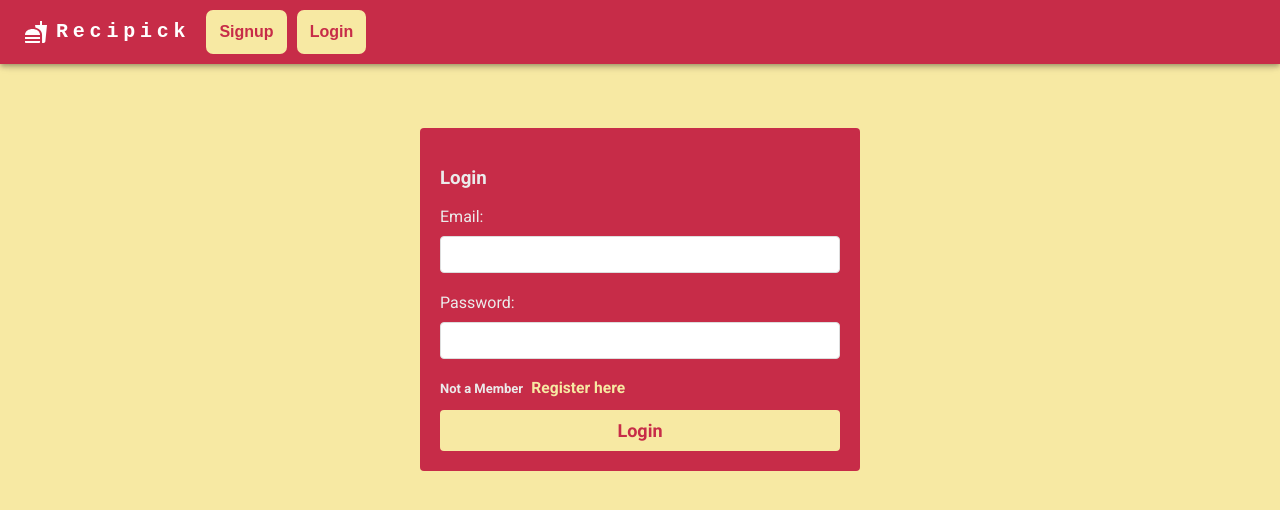
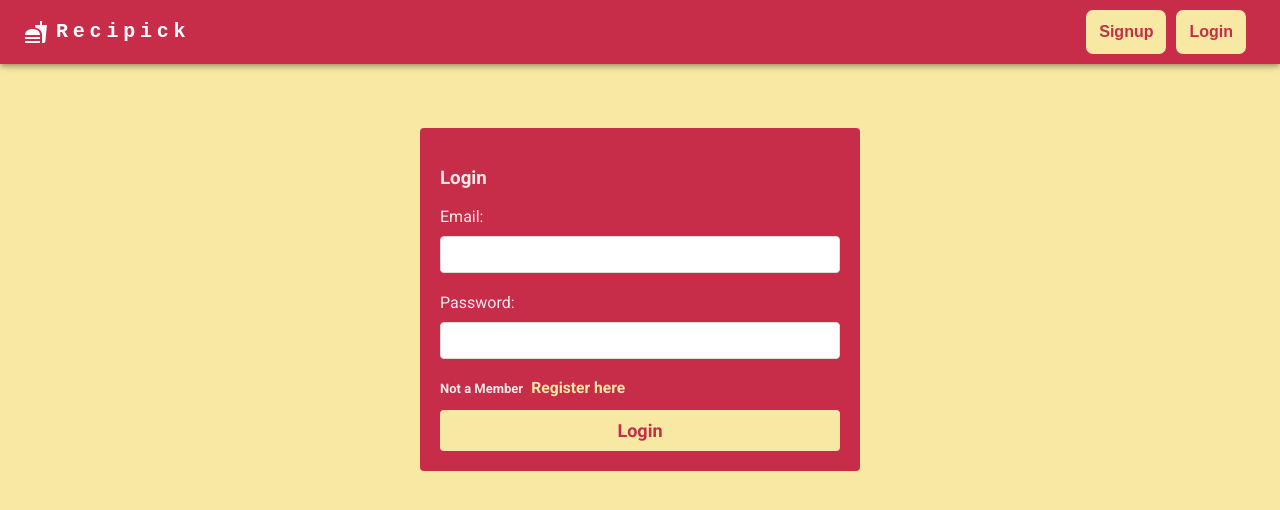
Before and after one commit to Cleverprogrammer-69/RecipeApp, a React (Vite) app in the folder client/: page /login in a window 1280 px wide. Shown: the top 510 px of the page. Built offline with nearby package versions, Linux system fonts and the light colour scheme; a web font is replaced by a local one.

Commit message:
fixed navbar

```diff
--- a/client/src/App.jsx
+++ b/client/src/App.jsx
@@ -26,7 +26,7 @@ function App() {
           />
           <Route
             path="*"
-            element={<Welcome />}
+            element={!user ? <Navigate to="/welcome" /> : <Navigate to="/feed" />}
           />
           <Route
             path="/login"
--- a/client/src/components/Navbar.jsx
+++ b/client/src/components/Navbar.jsx
@@ -157,7 +157,7 @@ function Navbar() {
               ))}
             </Box>
           )}
-          <Box sx={{ flexGrow: 0 }}>
+          <Box className="navBtnContainer" sx={{ flexGrow: 0 }}>
             <Tooltip>
               {user ? (
                 <IconButton onClick={handleOpenUserMenu} sx={{ p: 0 }}>
```
